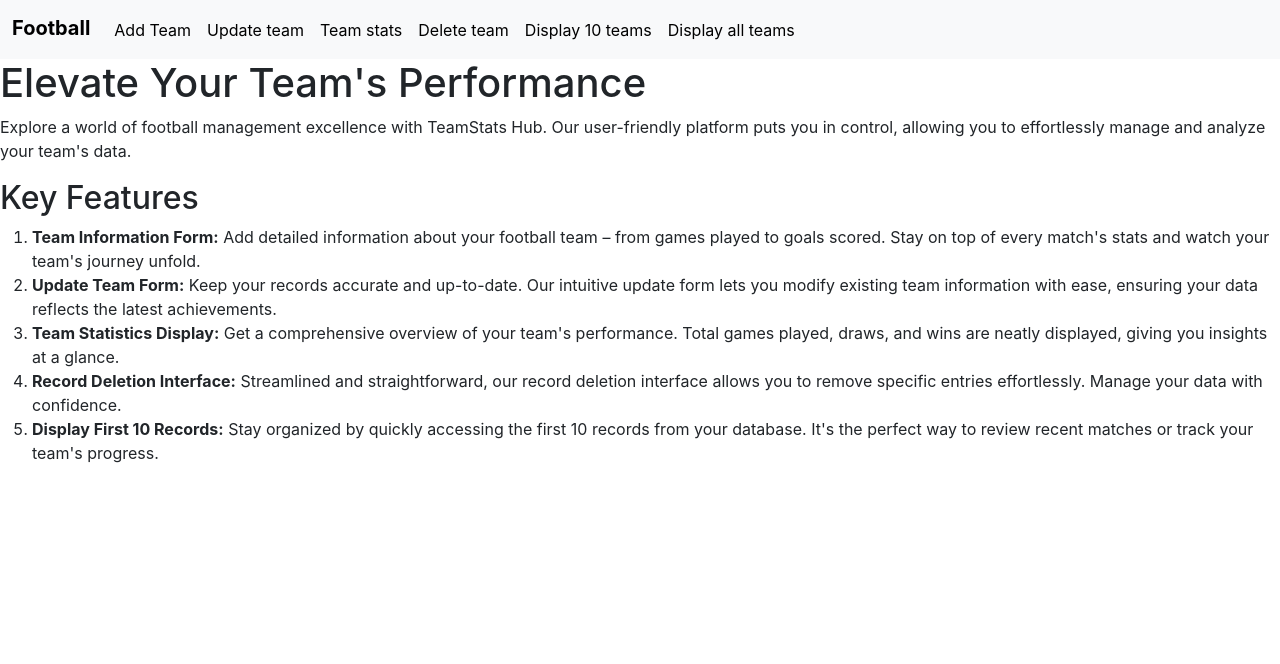
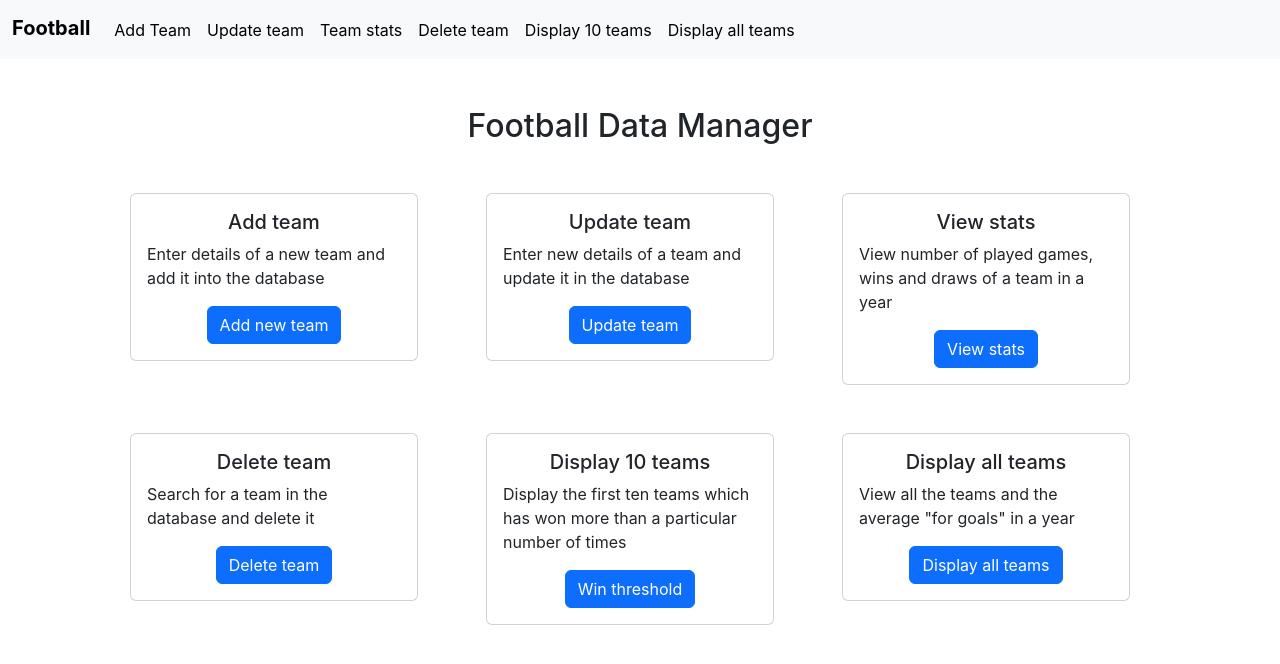
Before and after one commit to nizamsalim/football_app, a React (Create React App) app: page / in a window 1280 px wide. Shown: the top 664 px of the page. Built offline with nearby package versions, Linux system fonts and the light colour scheme.

Commit message:
home page added

```diff
--- a/src/Pages/DeleteTeam.js
+++ b/src/Pages/DeleteTeam.js
@@ -121,7 +121,12 @@ function DeleteTeam() {
             <label htmlFor="team" className="form-label">
               Search team
             </label>
-            <input type="text" className="form-control" id="team" />
+            <input
+              type="text"
+              className="form-control"
+              id="team"
+              required={true}
+            />
           </div>
 
           <div className="col-6 d-flex justify-content-center mt-5 w-25 mb-1">
--- a/src/Pages/DisplayAllTeams.js
+++ b/src/Pages/DisplayAllTeams.js
@@ -40,6 +40,7 @@ function DisplayAllTeams() {
               Year (for average "goalsFor")
             </label>
             <input
+              required={true}
               type="text"
               className="form-control"
               id="year"
--- a/src/Pages/DisplayTenTeams.js
+++ b/src/Pages/DisplayTenTeams.js
@@ -39,7 +39,12 @@ function DisplayTenTeams() {
             <label htmlFor="threshold" className="form-label">
               Wins (threshold value)
             </label>
-            <input type="text" className="form-control" id="threshold" />
+            <input
+              type="text"
+              className="form-control"
+              id="threshold"
+              required={true}
+            />
           </div>
 
           <div className="col-6 d-flex justify-content-center mt-5 w-25 mb-1">
--- a/src/Pages/Home.js
+++ b/src/Pages/Home.js
@@ -2,49 +2,93 @@ import React from "react";
 import { Link } from "react-router-dom";
 
 function Home() {
+  const cards1 = [
+    {
+      title: "Add team",
+      desc: "Enter details of a new team and add it into the database",
+      buttonText: "Add new team",
+      url: "/team/add",
+    },
+    {
+      title: "Update team",
+      desc: "Enter new details of a team and update it in the database",
+      buttonText: "Update team",
+      url: "/team/update",
+    },
+    {
+      title: "View stats",
+      desc: "View number of played games, wins and draws of a team in a year",
+      buttonText: "View stats",
+      url: "/team/stats",
+    },
+  ];
+  const cards2 = [
+    {
+      title: "Delete team",
+      desc: "Search for a team in the database and delete it",
+      buttonText: "Delete team",
+      url: "/team/delete",
+    },
+    {
+      title: "Display 10 teams",
+      desc: "Display the first ten teams which has won more than a particular number of times",
+      buttonText: "Win threshold",
+      url: "/team/displayten",
+    },
+    {
+      title: "Display all teams",
+      desc: 'View all the teams and the average "for goals" in a year',
+      buttonText: "Display all teams",
+      url: "/team/displayall",
+    },
+  ];
   return (
-    <div className="detail">
-      <h1 className="main-heading">Elevate Your Team's Performance</h1>
-      <p className="intro">
-        Explore a world of football management excellence with TeamStats Hub.
-        Our user-friendly platform puts you in control, allowing you to
-        effortlessly manage and analyze your team's data.
-      </p>
+    <div className="container">
+      <h2 className="text-center mt-5">Football Data Manager</h2>
+      <div className="d-flex justify-content-center ms-5 flex-row mt-5">
+        {cards1.map((card, ind) => {
+          return (
+            <Card
+              title={card.title}
+              desc={card.desc}
+              buttonText={card.buttonText}
+              url={card.url}
+            />
+          );
+        })}
+      </div>
+      <div className="d-flex justify-content-center ms-5 flex-row mt-5">
+        {cards2.map((card, ind) => {
+          return (
+            <Card
+              title={card.title}
+              desc={card.desc}
+              buttonText={card.buttonText}
+              url={card.url}
+            />
+          );
+        })}
+      </div>
+    </div>
+  );
+}
 
-      <div className="features">
-        <h2>Key Features</h2>
-        <ol>
-          <li>
-            <strong>Team Information Form:</strong> Add detailed information
-            about your football team – from games played to goals scored. Stay
-            on top of every match's stats and watch your team's journey unfold.
-          </li>
-          <li>
-            <strong>Update Team Form:</strong> Keep your records accurate and
-            up-to-date. Our intuitive update form lets you modify existing team
-            information with ease, ensuring your data reflects the latest
-            achievements.
-          </li>
-          <li>
-            <strong>Team Statistics Display:</strong> Get a comprehensive
-            overview of your team's performance. Total games played, draws, and
-            wins are neatly displayed, giving you insights at a glance.
-          </li>
-          <li>
-            <strong>Record Deletion Interface:</strong> Streamlined and
-            straightforward, our record deletion interface allows you to remove
-            specific entries effortlessly. Manage your data with confidence.
-          </li>
-          <li>
-            <strong>Display First 10 Records:</strong> Stay organized by quickly
-            accessing the first 10 records from your database. It's the perfect
-            way to review recent matches or track your team's progress.
-          </li>
-        </ol>
+function Card({ title, desc, buttonText, url }) {
+  return (
+    <div className="col-4">
+      <div class="card" style={{ width: "18rem" }}>
+        <div class="card-body">
+          <h5 class="card-title text-center">{title}</h5>
+          <p class="card-text">{desc}</p>
+          <div className="d-flex justify-content-center">
+            <Link to={url} class="btn btn-primary">
+              {buttonText}
+            </Link>
+          </div>
+        </div>
       </div>
     </div>
   );
 }
 
 export default Home;
-//this is test
--- a/src/Pages/TeamStats.js
+++ b/src/Pages/TeamStats.js
@@ -39,13 +39,23 @@ function TeamStats() {
             <label htmlFor="team" className="form-label">
               Team name
             </label>
-            <input type="text" className="form-control" id="team" />
+            <input
+              type="text"
+              className="form-control"
+              id="team"
+              required={true}
+            />
           </div>
           <div className="col-3">
             <label htmlFor="year" className="form-label">
               Year
             </label>
-            <input type="text" className="form-control" id="year" />
+            <input
+              type="text"
+              className="form-control"
+              id="year"
+              required={true}
+            />
           </div>
 
           <div className="col-6 d-flex justify-content-center mt-5 w-25 mb-1">
--- a/src/Pages/UpdateTeam.js
+++ b/src/Pages/UpdateTeam.js
@@ -137,6 +137,7 @@ function UpdateTeam() {
                       Team name
                     </label>
                     <input
+                      required={true}
                       type="text"
                       className="form-control"
                       id="team"
@@ -149,6 +150,7 @@ function UpdateTeam() {
                       Games played
                     </label>
                     <input
+                      required={true}
                       type="number"
                       min={0}
                       className="form-control"
@@ -162,6 +164,7 @@ function UpdateTeam() {
                       Wins
                     </label>
                     <input
+                      required={true}
                       type="number"
                       min={0}
                       className="form-control"
@@ -175,6 +178,7 @@ function UpdateTeam() {
                       Losses
                     </label>
                     <input
+                      required={true}
                       type="number"
                       min={0}
                       className="form-control"
@@ -188,6 +192,7 @@ function UpdateTeam() {
                       Draws
                     </label>
                     <input
+                      required={true}
                       type="number"
                       min={0}
                       className="form-control"
@@ -201,6 +206,7 @@ function UpdateTeam() {
                       Goals for
                     </label>
                     <input
+                      required={true}
                       type="number"
                       min={0}
                       className="form-control"
@@ -214,6 +220,7 @@ function UpdateTeam() {
                       Goals against
                     </label>
                     <input
+                      required={true}
                       type="number"
                       min={0}
                       className="form-control"
@@ -227,6 +234,7 @@ function UpdateTeam() {
                       Points
                     </label>
                     <input
+                      required={true}
                       type="number"
                       min={0}
                       className="form-control"
@@ -240,6 +248,7 @@ function UpdateTeam() {
                       Year
                     </label>
                     <input
+                      required={true}
                       type="number"
                       className="form-control"
                       id="year"
@@ -288,7 +297,12 @@ function UpdateTeam() {
             <label htmlFor="team" className="form-label">
               Search team
             </label>
-            <input type="text" className="form-control" id="team" />
+            <input
+              type="text"
+              className="form-control"
+              id="team"
+              required={true}
+            />
           </div>
 
           <div className="col-6 d-flex justify-content-center mt-5 w-25 mb-1">
```
Also changed, not shown: src/Pages/AddTeam.js (+43 -7 lines).
